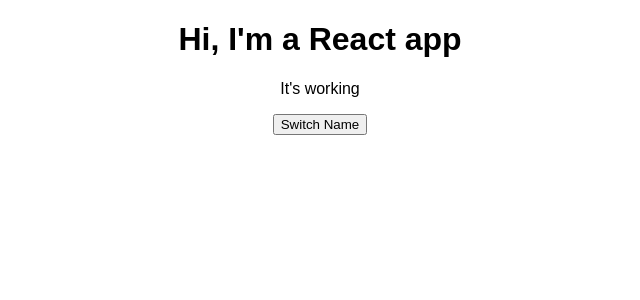
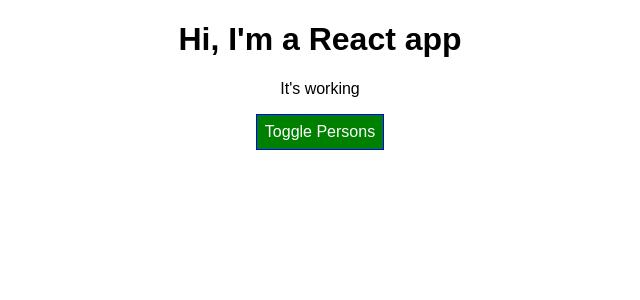
Before and after one commit to andres-martin/react-complete-guide, a React (Create React App) app: page / in a window 1280 px wide. Shown: the top 300 px of the page, without its empty margins (320-960 px from the left). Built offline with nearby package versions, Linux system fonts and the light colour scheme.

Commit message:
[add] add styles components package

```diff
--- a/package.json
+++ b/package.json
@@ -5,10 +5,13 @@
   "dependencies": {
     "eslint": "^5.16.0",
     "g": "^2.0.1",
+    "node-sass": "^4.14.1",
     "prop-types": "^15.7.2",
+    "radium": "^0.26.0",
     "react": "^16.13.1",
     "react-dom": "^16.13.1",
-    "react-scripts": "1.1.5"
+    "react-scripts": "1.1.5",
+    "styled-components": "^5.1.0"
   },
   "scripts": {
     "start": "react-scripts start",
--- a/src/App.css
+++ b/src/App.css
@@ -1,3 +1,11 @@
 .App {
   text-align: center;
 }
+
+.red {
+  color: #ff0000
+}
+
+.bold {
+  font-weight: bold;
+}
--- a/src/App.js
+++ b/src/App.js
@@ -1,12 +1,28 @@
 import React, { Component } from 'react';
+import styled from 'styled-components';
 import './App.css';
 import Person from './Person/Person';
+
+const StyledButton = styled.button`
+    background-color: ${props => !props.alt ? 'green' : 'red'};
+    color: white;
+    font: inherit;
+    border: 1px solid blue;
+    padding: 8px;
+    cursor: pointer;
+
+    &:hover {
+      background-color: ${props => !props.alt ? 'lightgreen' : 'salmon'};
+      color: black;
+    }
+`;
 
 class App extends Component {
   state = {
     persons: [
       { id: '001', name: "Martin", age: '24' },
-      { id: '002', name: "Maria", age: '23' }
+      { id: '002', name: "Maria", age: '23' },
+      { id: '003', name: "Andres", age: '23' }
     ],
     showPersons: false
   }
@@ -47,11 +63,34 @@
   )
 
   render() {
+    // const style = {
+    //   backgroundColor: !this.state.showPersons ? 'green' : 'red',
+    //   color: 'white',
+    //   font: 'inherit',
+    //   border: '1px solid blue',
+    //   padding: '8px',
+    //   cursor: 'pointer',
+    //   ':hover': {
+    //     backgroundColor: !this.state.showPersons ? 'lightgreen' : 'salmon',
+    //     color: 'black'
+    //   }
+    // }
+
+    const classes = []
+
+    if (this.state.persons.length <= 2) classes.push('red');
+    if (this.state.persons.length <= 1) classes.push('bold');
+
     return (
       <div className="App">
         <h1>Hi, I'm a React app</h1>
-        <p>It's working</p>
-        <button onClick={this.togglePersonsHandler}>Switch Name</button>
+        <p className={classes.join(' ')}>It's working</p>
+        <StyledButton
+          alt={this.state.showPersons}
+          onClick={this.togglePersonsHandler}
+        >
+          Toggle Persons
+        </StyledButton>
         {this.state.showPersons && this.showPersonsFragment(this.state.persons)}
       </div>
     );
--- a/src/Person/Person.js
+++ b/src/Person/Person.js
@@ -1,20 +1,37 @@
 import React from 'react';
 import PropTypes from 'prop-types';
-import './Person.css'
+import styled from 'styled-components';
+
+// import './Person.css'
+
+const Div = styled.div`
+    width: 60%;
+    margin: 16px auto;
+    border: 1px solid #eee;
+    box-shadow: 0 2px 3px #ccc;
+    padding: 16px;
+    text-align: center;
+
+
+    @media (min-width: 500px) {
+      width: '450px'
+    }
+`;
 
 const person = (props) => {
+
   return (
-    <div className="Person">
+    <Div>
       <p onClick={props.click}>I&apos;m {props.name} and I am {props.age} years old!</p>
       <p>{props.children}</p>
       <input type="text" onChange={props.changed} value={props.name} />
-    </div>
+    </Div>
   );
 };
 
 person.propTypes = {
   name: PropTypes.string,
   age: PropTypes.string
-};
+}
 
 export default person;
```
Also changed, not shown: 1 other file (tests, documents, lock files or other folders).
